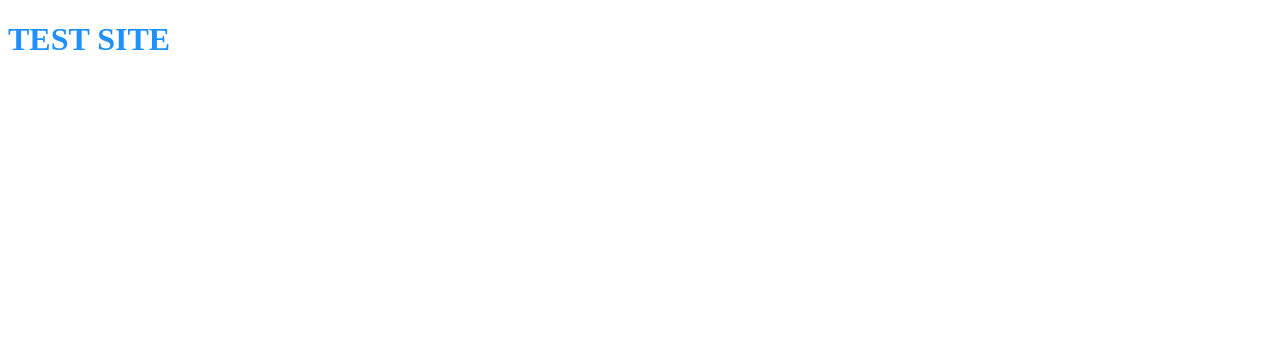
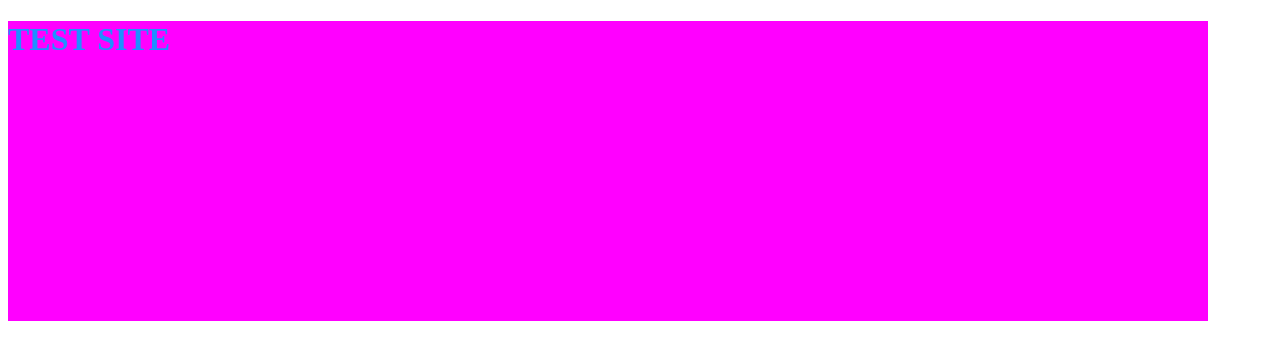
Before and after one commit to SMCGonzalezP/Test, a plain HTML site: page index.html in a window 1280 px wide. Drawn offline with Linux system fonts and the light colour scheme.

Commit message:
Second Commit Attempt

```diff
--- a/css/styles.css
+++ b/css/styles.css
@@ -1,4 +1,9 @@
 @charset "utf-8";
 /* CSS Document */
 
+header {
+	width: 1200px;
+	height: 300px;
+	background-color: fuchsia;}
+
 h1 {color: dodgerblue;}
```
